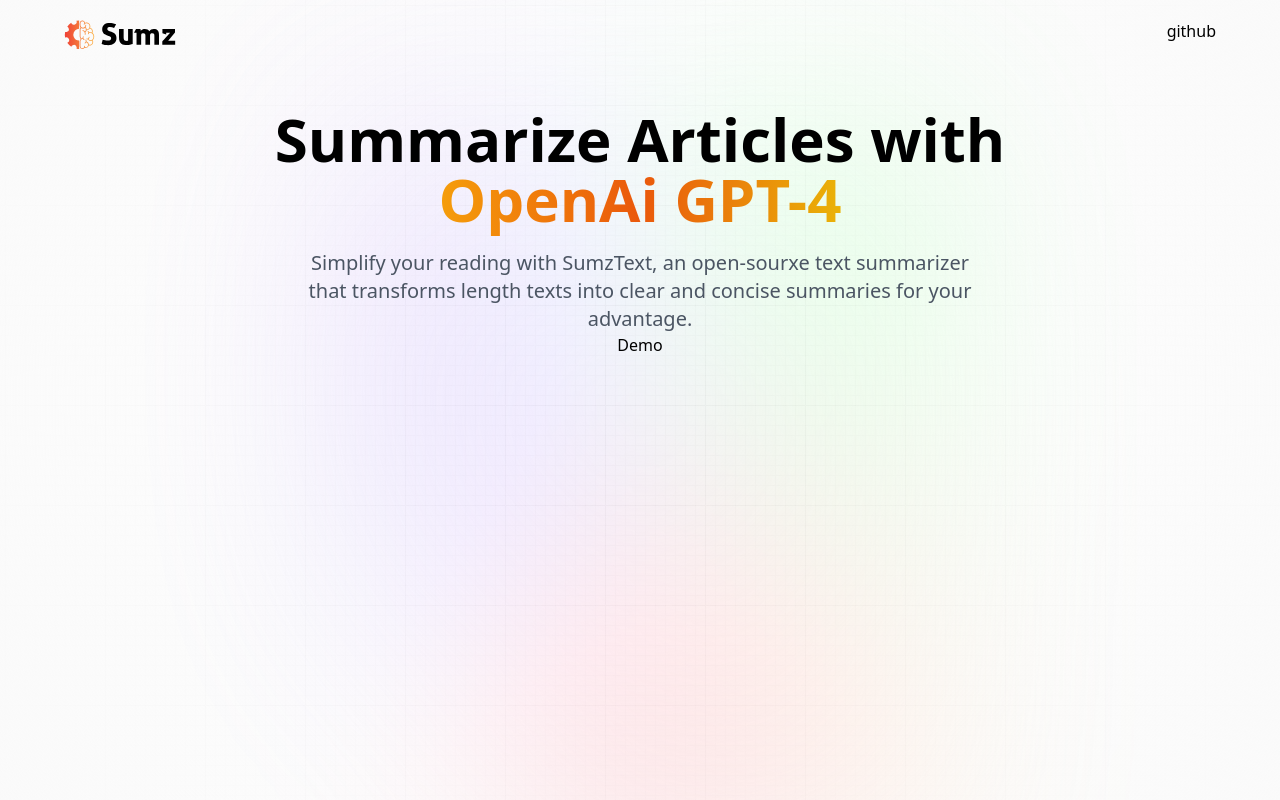
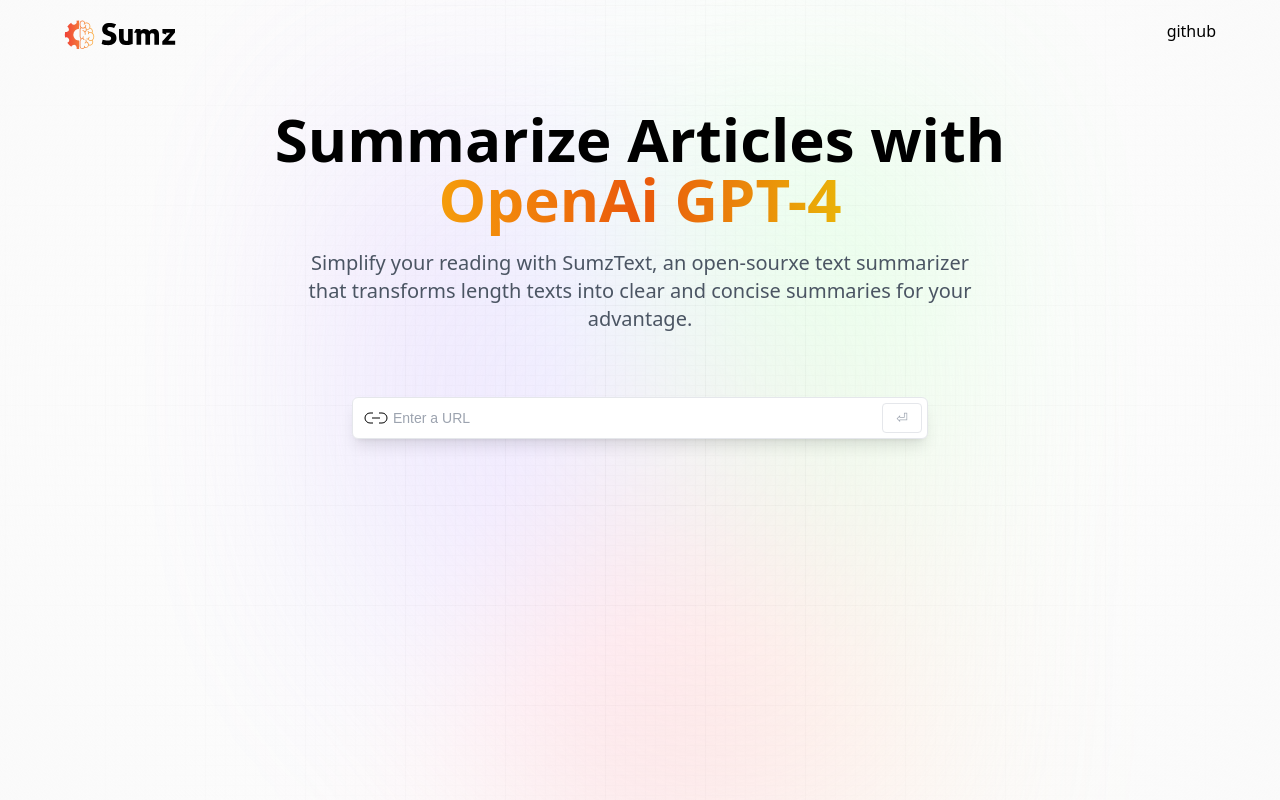
Before and after one commit to Ahmet1Bilici/SumText, a React (Vite) app: page / in a window 1280 px wide. Built offline with nearby package versions, Linux system fonts and the light colour scheme; a web font is replaced by a local one.

Commit message:
Add submit button

```diff
--- a/src/components/Demo.jsx
+++ b/src/components/Demo.jsx
@@ -1,7 +1,54 @@
 import React from "react";
+import { useState, useEffect } from "react";
+
+import { copy, linkIcon, loader, tick } from "../assets";
 
 const Demo = () => {
-  return <div>Demo</div>;
+  const [article, setArticle] = useState({
+    url: "",
+    summary: "",
+  });
+
+  const handleSubmit = async (e) => {
+    alert("Submitted");
+  };
+
+  return (
+    <section className="mt-16 w-full max-w-xl">
+      {/* Search */}
+      <div className="flex flex-col w-full gap-2">
+        <form
+          className="relative flex justify-center items-center"
+          onSubmit={handleSubmit}
+        >
+          <img
+            src={linkIcon}
+            alt="link_icon"
+            className="absolute left-0 my-2 ml-3 2-5"
+          />
+          <input
+            type="url"
+            placeholder="Enter a URL"
+            value={article.url}
+            onChange={(e) => setArticle({ ...article, url: e.target.value })}
+            required
+            className="url_input peer"
+          />
+
+          <button
+            typeof="submit"
+            className="submit_btn peer-focus:border-gray-700 peer-focus:text-gray-700"
+          >
+            ⏎
+          </button>
+        </form>
+
+        {/* Browse URL History */}
+      </div>
+
+      {/* Display Results */}
+    </section>
+  );
 };
 
 export default Demo;
```
